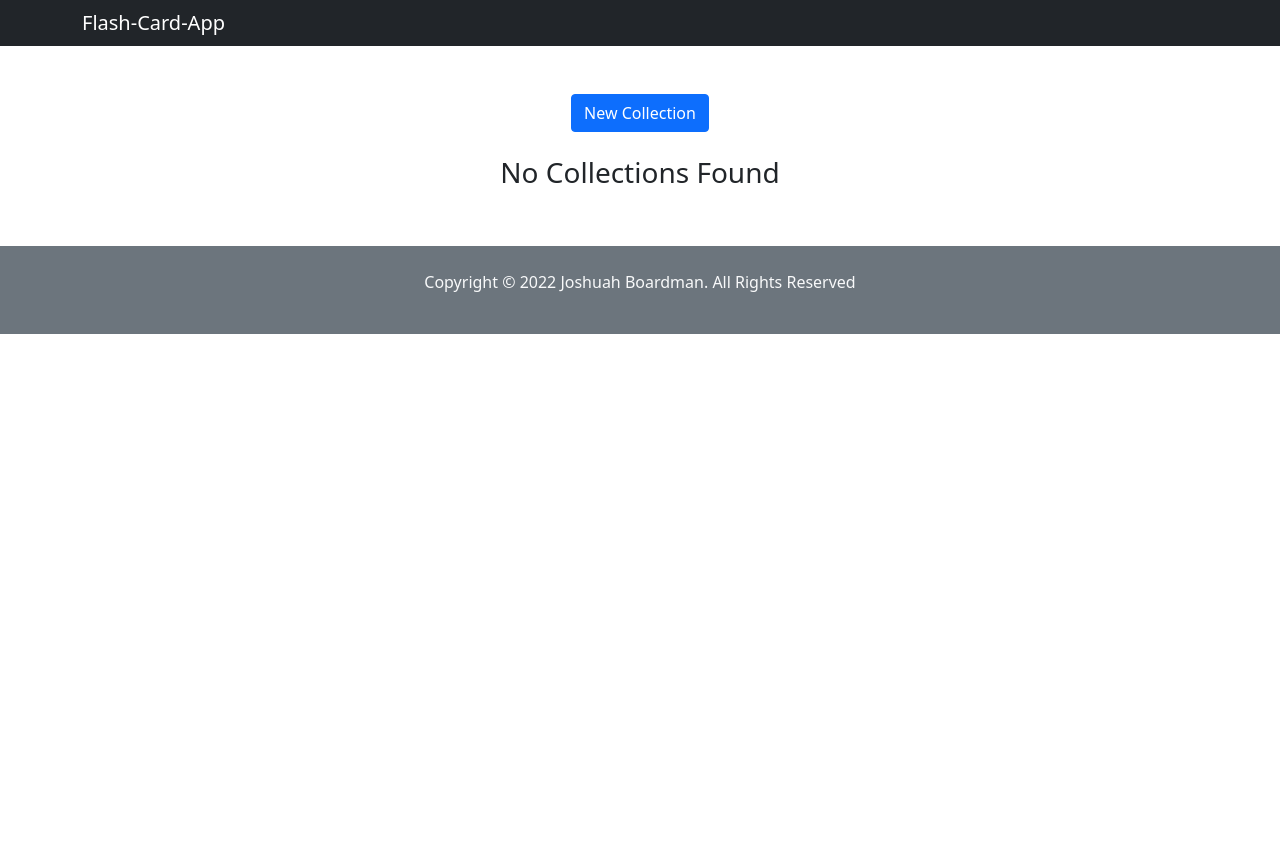
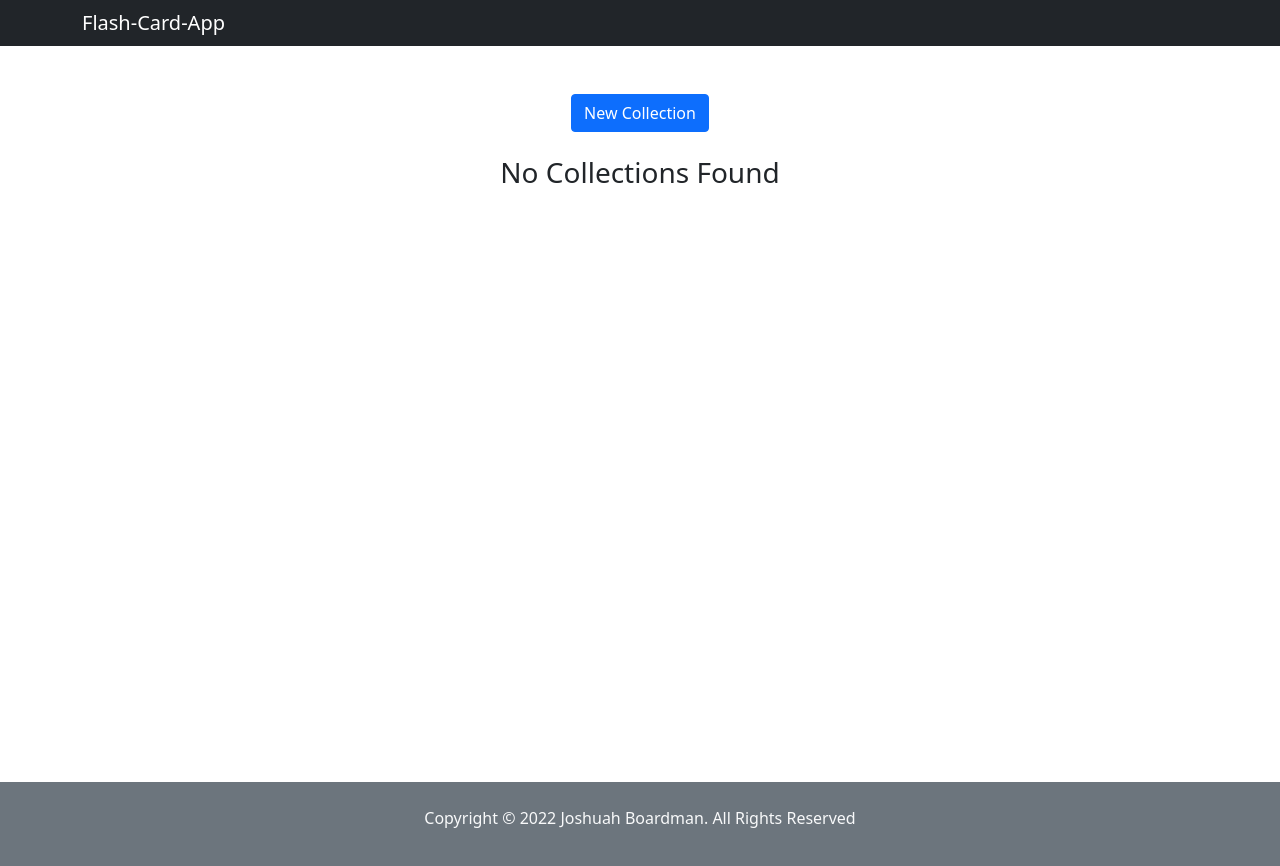
Before and after one commit to JoshuahBoardman/flash-card-app, a React (Create React App) app: page / in a window 1280 px wide. Shown: the top 866 px of the page. Before the commit the page ends 800 px from the top, so only its background shows below. Built offline with nearby package versions, Linux system fonts and the light colour scheme.

Commit message:
Removed unused hooks.

```diff
--- a/src/components/Header.jsx
+++ b/src/components/Header.jsx
@@ -1,5 +1,5 @@
-import React, {useState} from "react";
-import { Link, useNavigate } from "react-router-dom";
+import React from "react";
+import { Link } from "react-router-dom";
 
 import Container from "react-bootstrap/Container";
 import Navbar from "react-bootstrap/Navbar";
--- a/src/components/collectionComponents/CardCollectionsDisplay.jsx
+++ b/src/components/collectionComponents/CardCollectionsDisplay.jsx
@@ -22,7 +22,7 @@ const CardCollectionsDisplay = () => {
   // TODO: Swtich to CSS grid in a container
   // TODO: Make a header for components
   return (
-    <Container fluid="xxl" className="my-5">
+    <Container fluid="xxl" className="my-5" style={{minHeight: "80vh"}}>
       <Row>
         <Col className="d-flex justify-content-center mb-3">
           <Button
```
